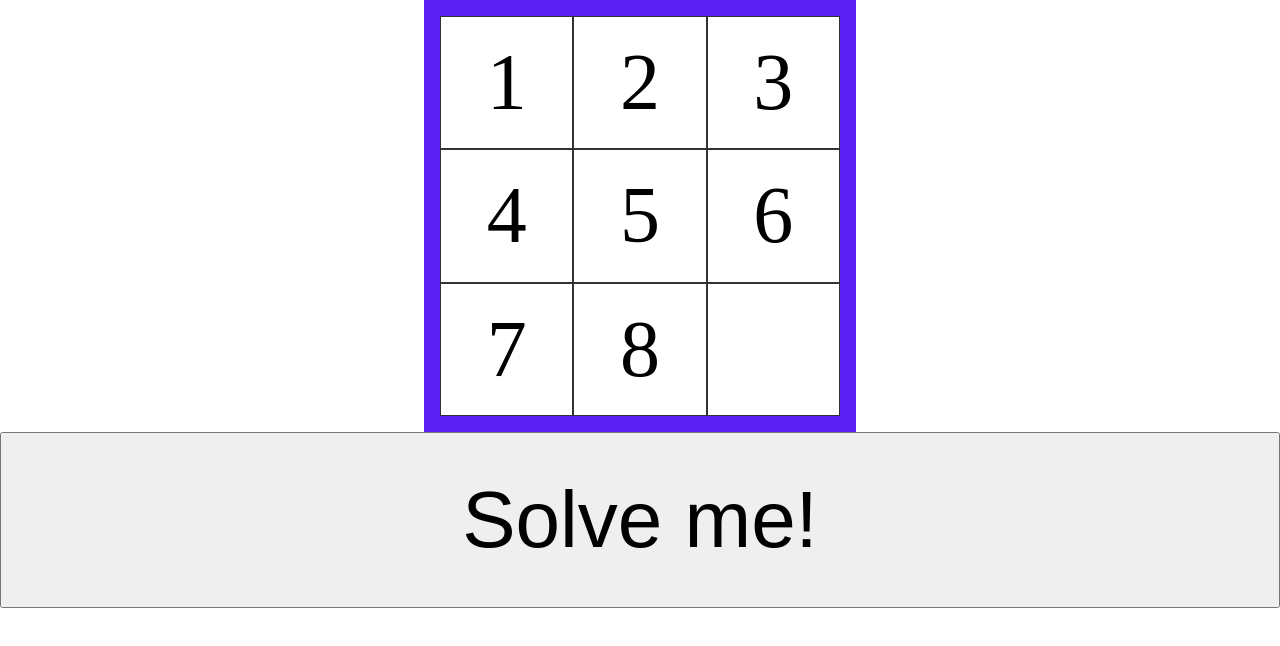
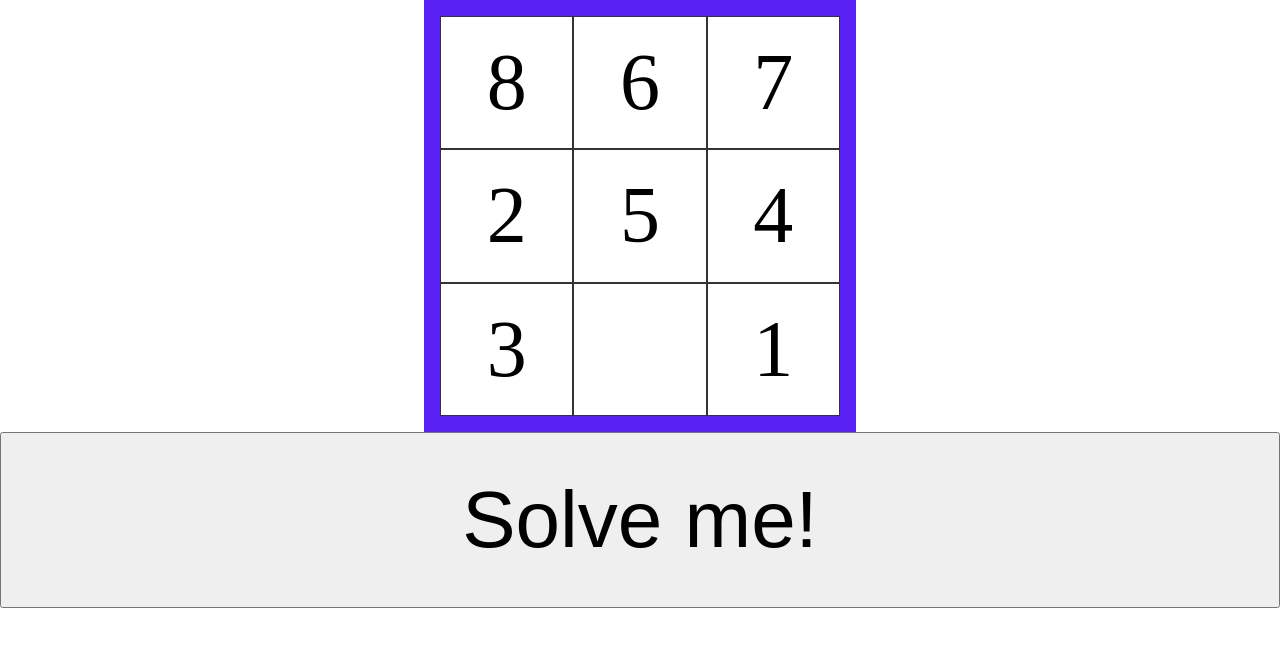
Before and after one commit to jweilhammer/sliding-puzzle-solver, a plain HTML site: page index.html in a window 1280 px wide. Drawn offline with Linux system fonts and the light colour scheme.

Commit message:
Add hard puzzle to default page

```diff
--- a/index.html
+++ b/index.html
@@ -46,15 +46,15 @@
     <body>
         <div class="centered">
             <div class="grid-container">
-                <div draggable="true" class="grid-item row0 col0" id="1">1</div>
-                <div draggable="true" class="grid-item row0 col1" id="2">2</div>
-                <div draggable="true" class="grid-item row0 col2" id="3">3</div>
-                <div draggable="true" class="grid-item row1 col0" id="4">4</div>
+                <div draggable="true" class="grid-item row0 col0" id="1">8</div>
+                <div draggable="true" class="grid-item row0 col1" id="2">6</div>
+                <div draggable="true" class="grid-item row0 col2" id="3">7</div>
+                <div draggable="true" class="grid-item row1 col0" id="4">2</div>
                 <div draggable="true" class="grid-item row1 col1" id="5">5</div>
-                <div draggable="true" class="grid-item row1 col2" id="6">6</div>
-                <div draggable="true" class="grid-item row2 col0" id="7">7</div>
-                <div draggable="true" class="grid-item row2 col1" id="8">8</div>
-                <div draggable="true" class="grid-item row2 col2" id="0"></div>
+                <div draggable="true" class="grid-item row1 col2" id="6">4</div>
+                <div draggable="true" class="grid-item row2 col0" id="7">3</div>
+                <div draggable="true" class="grid-item row2 col1" id="8"></div>
+                <div draggable="true" class="grid-item row2 col2" id="0">1</div>
             </div>
 
         </div>
```
